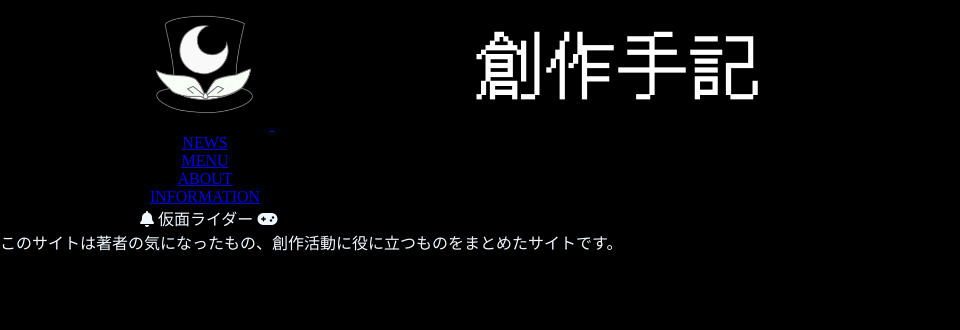
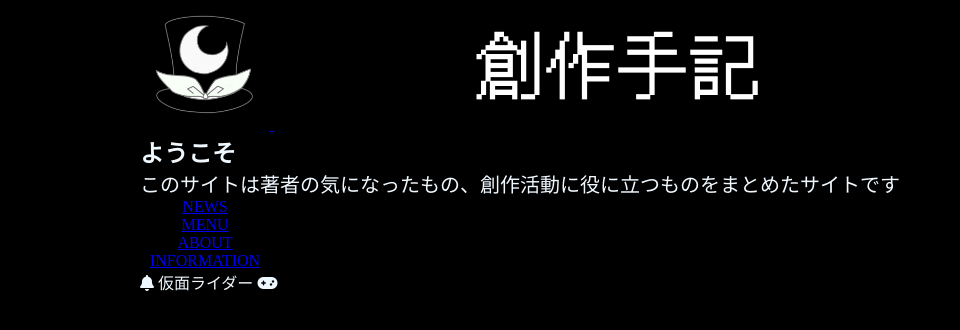
Before and after one commit to yatagarasu1239/akassikuracode, a plain HTML site: page index.html in a window 1280 px wide. Shown: the whole page, without its empty margins (0-960 px from the left). Drawn offline with Linux system fonts and the light colour scheme; some packages are replaced by stand-ins of ours.

Commit message:
contwent

```diff
--- a/index.html
+++ b/index.html
@@ -20,13 +20,15 @@
 <body>
 <div class="wrapper">
 
-
-<header class="page-header wrapper">
+  <header class="page-header wrapper">
 
     <a href="index.html">
       <img class="logo" src="images/rrROGO=touka.png" alt="アカシックレコード・ホーム">
     </a>
   <img src="images/sousaku.png" alt="タイトル">
+  <div class="home-content wrapper">
+    <h2 class="page title">ようこそ</h2>
+      <p>このサイトは著者の気になったもの、創作活動に役に立つものをまとめたサイトです</p>
   <nav>
     <ul class="main-nav">
       <li><a href="news.html">News</a></li>
@@ -38,11 +40,13 @@
 
 
   </header>
-<i class="fas fa-bell"></i>
+
+<main>
+
+  <i class="fas fa-bell"></i>
 仮面ライダー
 <i class="fas fa-gamepad" aria-hidden="true">
 </i>
 </div>
-このサイトは著者の気になったもの、創作活動に役に立つものをまとめたサイトです。
 </body>
 </html>
```
